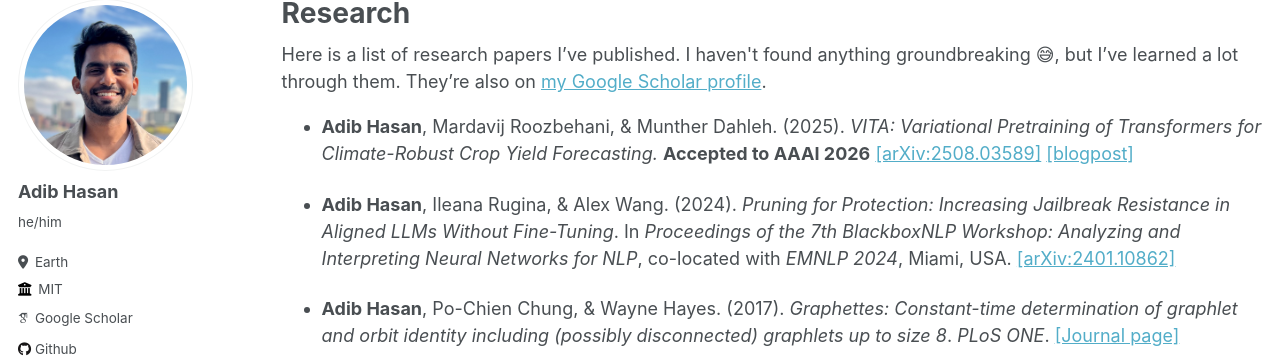
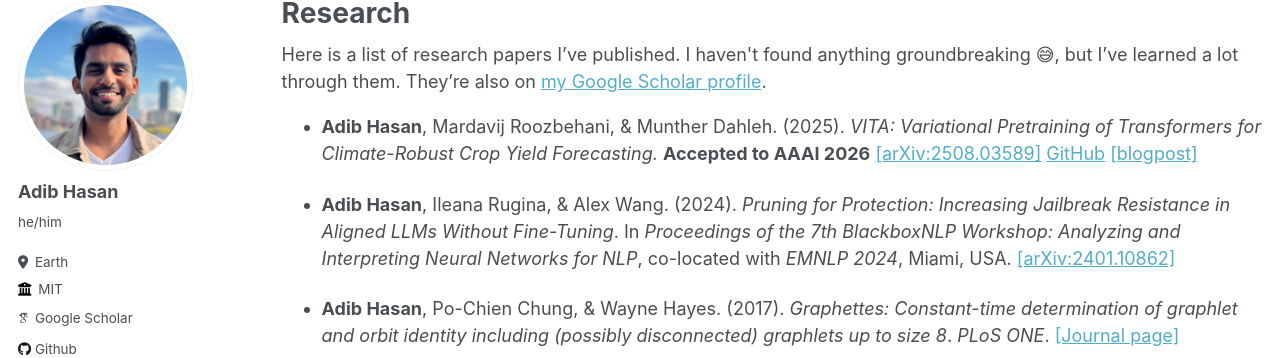
Before and after one commit to Neehan/neehan.github.io, a Jekyll site: the page built from _pages/research.md, in a window 1280 px wide. Shown: the part 119-477 px from the top of the page. Built offline with Jekyll 4.4.1, drawn with Linux system fonts in a browser that asks for light colours; some web fonts are replaced.

Commit message:
Update research.md

```diff
--- a/_pages/research.md
+++ b/_pages/research.md
@@ -9,7 +9,7 @@ author_profile: true
   <div class="wordwrap">Here is a list of research papers I’ve published. I haven't found anything groundbreaking 😅, but I’ve learned a lot through them. They’re also on <a href="{{site.author.googlescholar}}">my Google Scholar profile</a>.</div>
 {% endif %}
 
-* **Adib Hasan**, Mardavij Roozbehani, & Munther Dahleh. (2025). *VITA: Variational Pretraining of Transformers for Climate-Robust Crop Yield Forecasting.* **Accepted to AAAI 2026** [[arXiv:2508.03589]](https://arxiv.org/abs/2508.03589) [[blogpost]](/blog/vita/)
+* **Adib Hasan**, Mardavij Roozbehani, & Munther Dahleh. (2025). *VITA: Variational Pretraining of Transformers for Climate-Robust Crop Yield Forecasting.* **Accepted to AAAI 2026** [[arXiv:2508.03589]](https://arxiv.org/abs/2508.03589) [GitHub](https://github.com/Neehan/VITA) [[blogpost]](/blog/vita/)
 
 
 * **Adib Hasan**, Ileana Rugina, & Alex Wang. (2024). *Pruning for Protection: Increasing Jailbreak Resistance in Aligned LLMs Without Fine-Tuning*. In *Proceedings of the 7th BlackboxNLP Workshop: Analyzing and Interpreting Neural Networks for NLP*, co-located with *EMNLP 2024*, Miami, USA. [[arXiv:2401.10862]](https://arxiv.org/abs/2401.10862)
```
